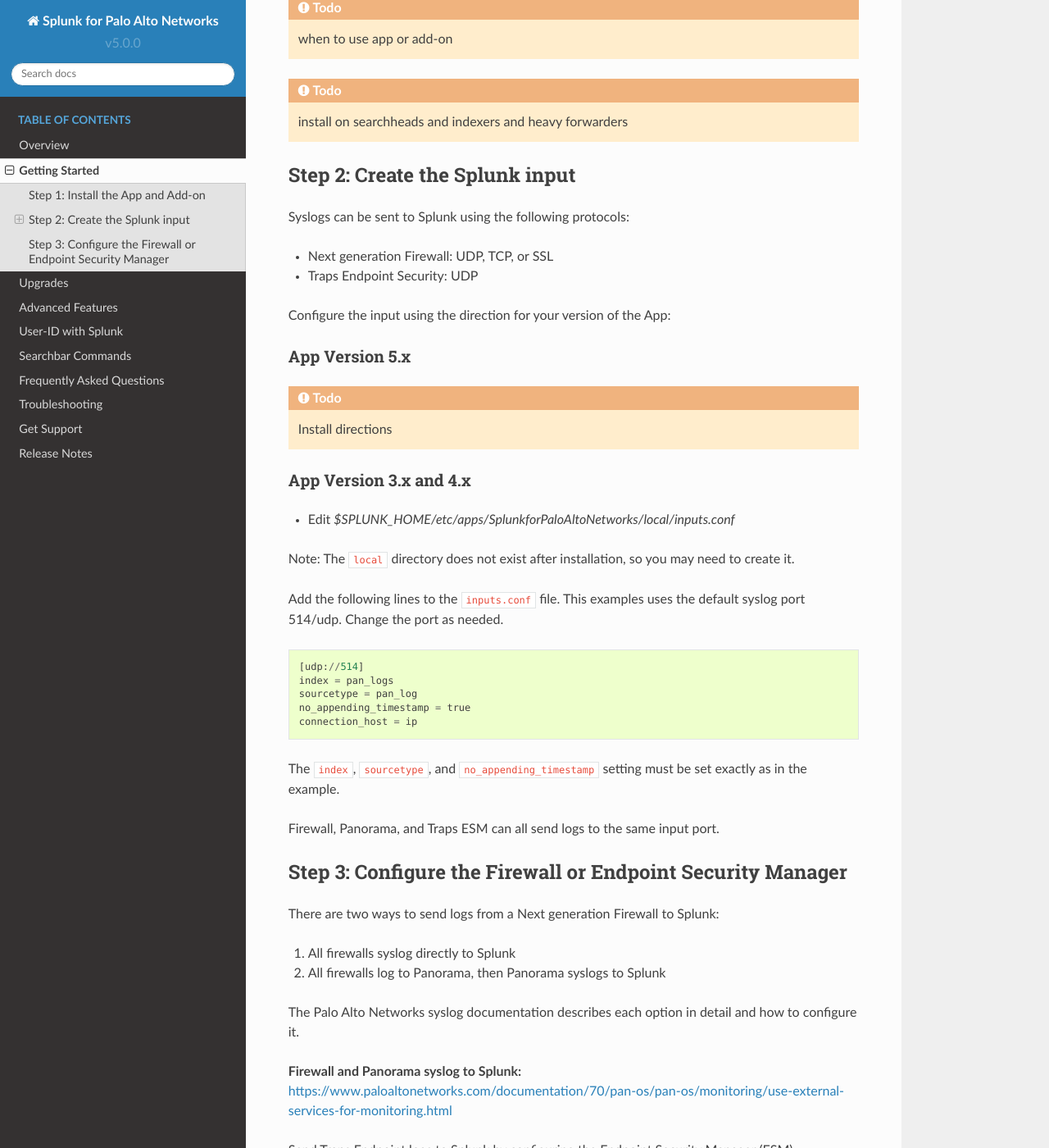
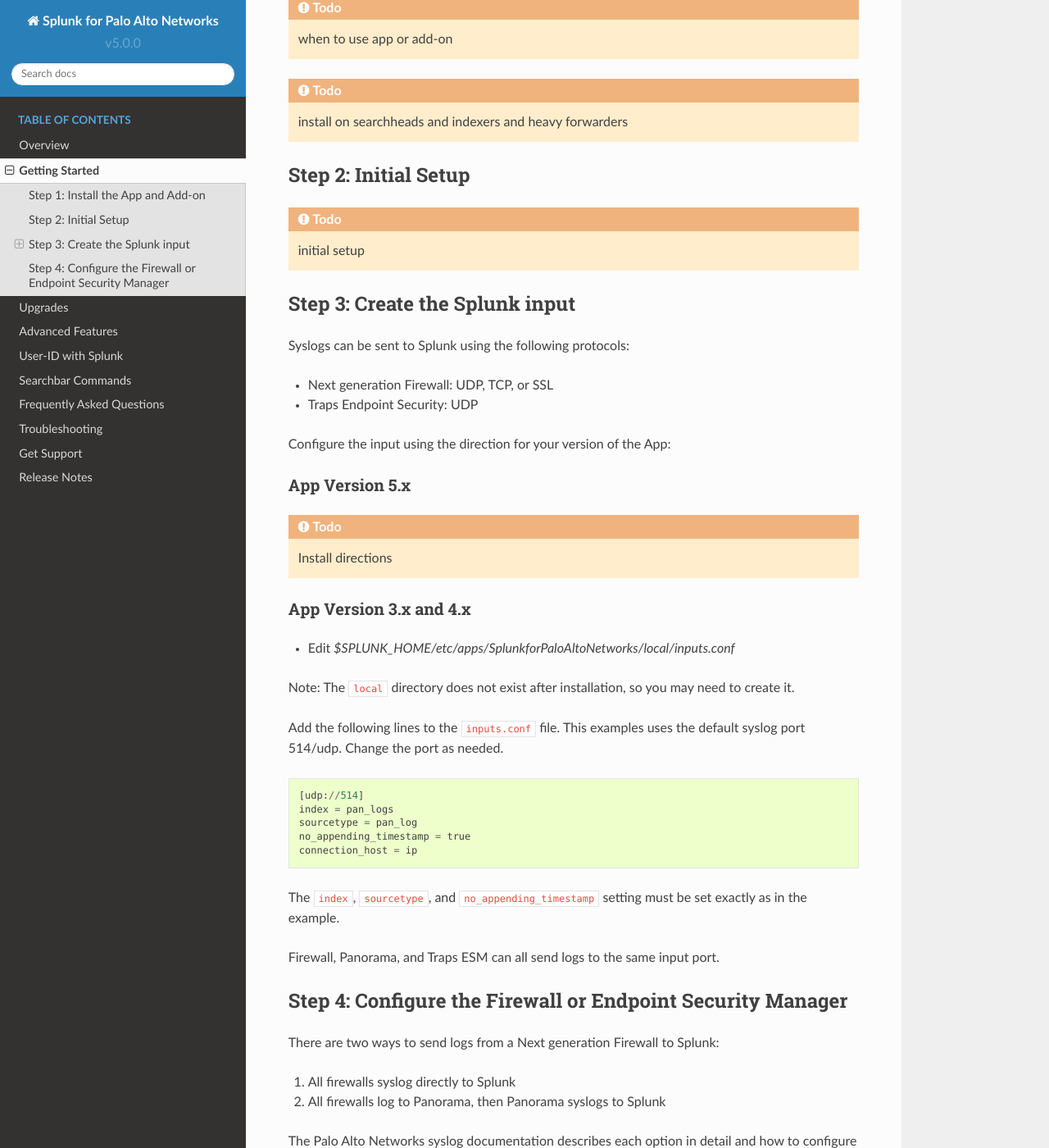
Before and after one commit to PaloAltoNetworks/pan-os-python, a Sphinx documentation site: the page built from docs/getting_started.rst, in a window 1280 px wide and 1400 px high, scrolled down 221 px. Shown: the whole window at 82% size. Built offline with Sphinx 7.4.7 and the Read the Docs theme 2.0.0, drawn with Linux system fonts in a browser that asks for light colours.

Commit message:
Create an initial setup placeholder in the getting started document

```diff
--- a/docs/getting_started.rst
+++ b/docs/getting_started.rst
@@ -9,7 +9,14 @@
 .. todo:: when to use app or add-on
 .. todo:: install on searchheads and indexers and heavy forwarders
 
-Step 2: Create the Splunk input
+.. _initialsetup:
+
+Step 2: Initial Setup
+---------------------
+
+.. todo:: initial setup
+
+Step 3: Create the Splunk input
 -------------------------------
 
 Syslogs can be sent to Splunk using the following protocols:
@@ -46,7 +53,7 @@
 
 Firewall, Panorama, and Traps ESM can all send logs to the same input port.
 
-Step 3: Configure the Firewall or Endpoint Security Manager
+Step 4: Configure the Firewall or Endpoint Security Manager
 -----------------------------------------------------------
 
 There are two ways to send logs from a Next generation Firewall to Splunk:
```
